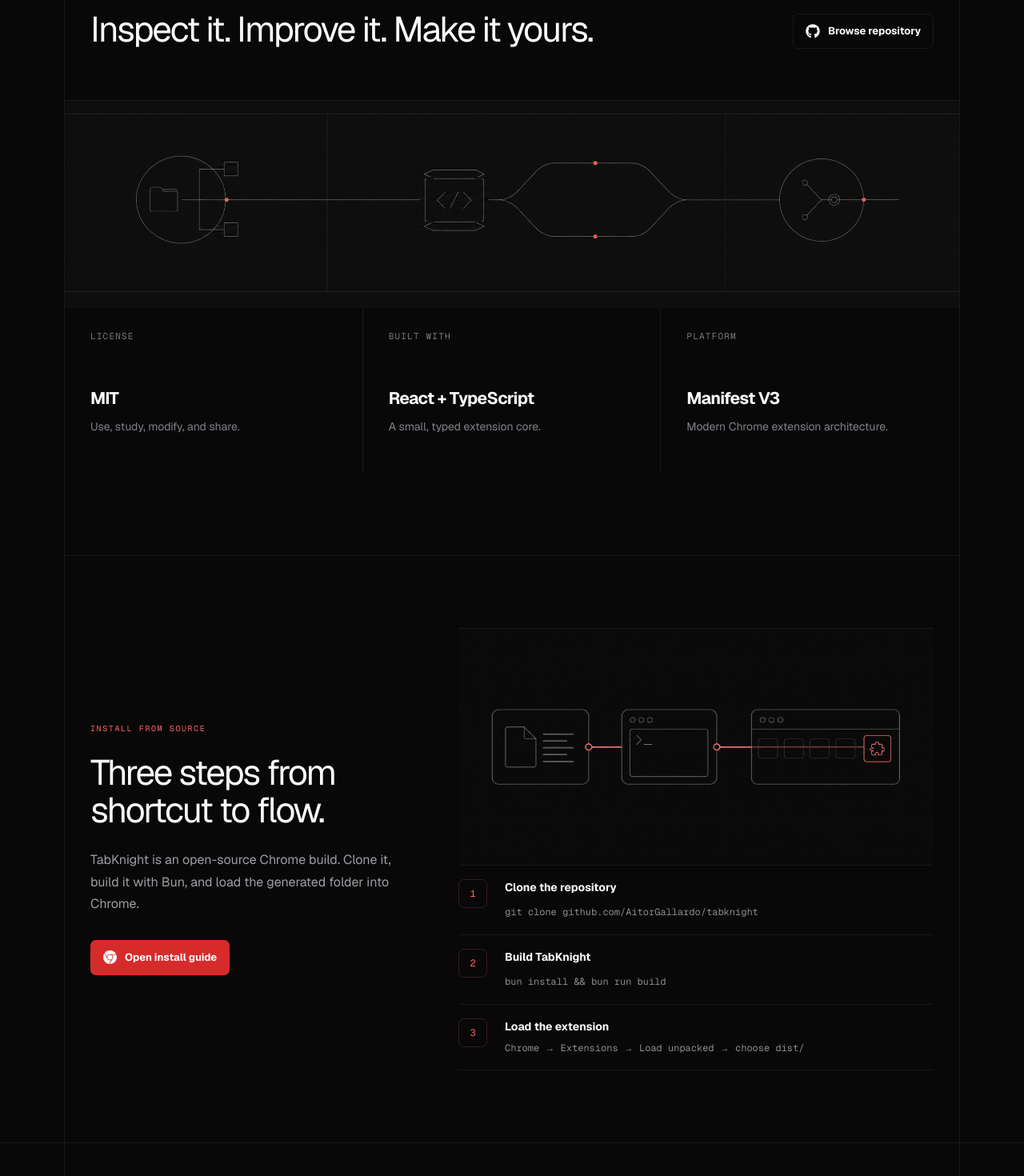
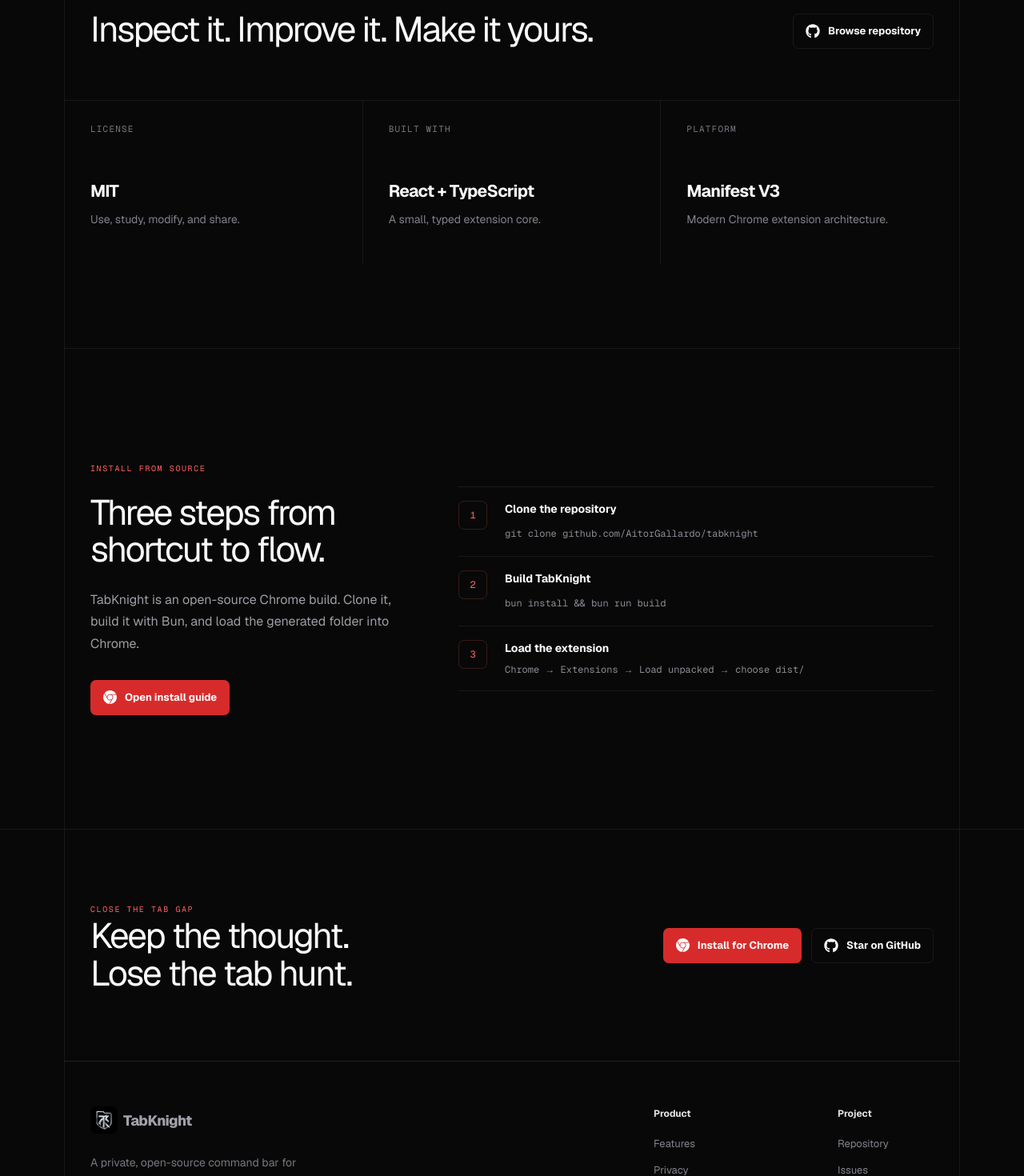
Before and after one commit to AitorGallardo/tabknight-landingpage, a Next.js app: page / in a window 1280 px wide. Shown: the part 3680-5150 px from the top of the page at 80% size. Built offline with nearby package versions, Linux system fonts and the light colour scheme.

Commit message:
Revert "Extend editorial illustrations to source sections"
This reverts commit c0241f0a2dae97c3f0354ab7d4356fab4c386da3.

```diff
--- a/app/globals.css
+++ b/app/globals.css
@@ -626,23 +626,7 @@
 .current-v3 .privacy-copy .lead { margin-top: 23px; font-size: 18px; }
 
 .current-v3 .open-source { border-bottom: 1px solid var(--architectural-line); }
-.current-v3 .open-source-visual {
-  height: 260px;
-  margin: 64px -32px 0;
-  overflow: hidden;
-  border-top: 1px solid var(--architectural-line);
-}
-
-.current-v3 .open-source-visual img {
-  width: 100%;
-  height: 100%;
-  object-fit: cover;
-  object-position: center;
-  opacity: .9;
-  mix-blend-mode: screen;
-}
-
-.current-v3 .source-grid { margin-inline: -32px; margin-top: 0; gap: 0; border-top: 0; }
+.current-v3 .source-grid { margin-inline: -32px; margin-top: 64px; gap: 0; border-top: 1px solid var(--architectural-line); }
 .current-v3 .source-card { min-height: 205px; padding: 28px 32px; border: 0; border-right: 1px solid var(--architectural-line); border-radius: 0; background: transparent; }
 .current-v3 .source-card:last-child { border-right: 0; }
 .current-v3 .source-card strong { font-size: 21px; }
@@ -655,23 +639,7 @@
 }
 
 .current-v3 .install-grid { min-height: 600px; grid-template-columns: 40fr 60fr; gap: 64px; padding-block: 90px; }
-.current-v3 .install-panel { min-width: 0; }
-.current-v3 .install-flow-visual {
-  aspect-ratio: 2 / 1;
-  overflow: hidden;
-  border-block: 1px solid var(--architectural-line);
-}
-
-.current-v3 .install-flow-visual img {
-  width: 100%;
-  height: 100%;
-  object-fit: cover;
-  object-position: center;
-  opacity: .92;
-  mix-blend-mode: screen;
-}
-
-.current-v3 .install-steps { gap: 0; border-top: 0; }
+.current-v3 .install-steps { gap: 0; border-top: 1px solid var(--architectural-line); }
 .current-v3 .install-steps li { padding: 17px 0; border: 0; border-bottom: 1px solid var(--architectural-line); border-radius: 0; background: transparent; }
 .current-v3 .install-steps li > span { border-color: rgba(255, 99, 99, .2); border-radius: 7px; }
 
@@ -705,8 +673,6 @@
   .current-v3 .trust-grid { min-height: 0; }
   .current-v3 .trust-grid > div { background: transparent; }
   .current-v3 .privacy-visual { width: min(100%, 320px); }
-  .current-v3 .open-source-visual { display: none; }
-  .current-v3 .install-flow-visual { margin-bottom: 8px; }
   .current-v3 .problem h2,
   .current-v3 .open-source h2,
   .current-v3 .privacy-copy h2,
--- a/app/page.tsx
+++ b/app/page.tsx
@@ -230,14 +230,6 @@
             Browse repository
           </a>
         </div>
-        <div className="open-source-visual">
-          <img
-            src="/illustrations/open-source-graph.png"
-            alt="A public source tree branching through an open module and resolving into a shared contribution"
-            width="2172"
-            height="724"
-          />
-        </div>
         <div className="source-grid">
           <div className="source-card"><span>License</span><strong>MIT</strong><p>Use, study, modify, and share.</p></div>
           <div className="source-card"><span>Built with</span><strong>React + TypeScript</strong><p>A small, typed extension core.</p></div>
@@ -259,21 +251,11 @@
               Open install guide
             </a>
           </div>
-          <div className="install-panel">
-            <div className="install-flow-visual">
-              <img
-                src="/illustrations/install-source-flow.png"
-                alt="Source files passing through a terminal build and ending as an installed browser extension"
-                width="1774"
-                height="887"
-              />
-            </div>
-            <ol className="install-steps">
-              <li><span>1</span><div><strong>Clone the repository</strong><code>git clone github.com/AitorGallardo/tabknight</code></div></li>
-              <li><span>2</span><div><strong>Build TabKnight</strong><code>bun install &amp;&amp; bun run build</code></div></li>
-              <li><span>3</span><div><strong>Load the extension</strong><p>Chrome → Extensions → Load unpacked → choose <code>dist/</code></p></div></li>
-            </ol>
-          </div>
+          <ol className="install-steps">
+            <li><span>1</span><div><strong>Clone the repository</strong><code>git clone github.com/AitorGallardo/tabknight</code></div></li>
+            <li><span>2</span><div><strong>Build TabKnight</strong><code>bun install &amp;&amp; bun run build</code></div></li>
+            <li><span>3</span><div><strong>Load the extension</strong><p>Chrome → Extensions → Load unpacked → choose <code>dist/</code></p></div></li>
+          </ol>
         </div>
       </section>
 
```
Also changed, not shown: public/illustrations/install-source-flow.png (deleted), public/illustrations/open-source-graph.png (deleted).
